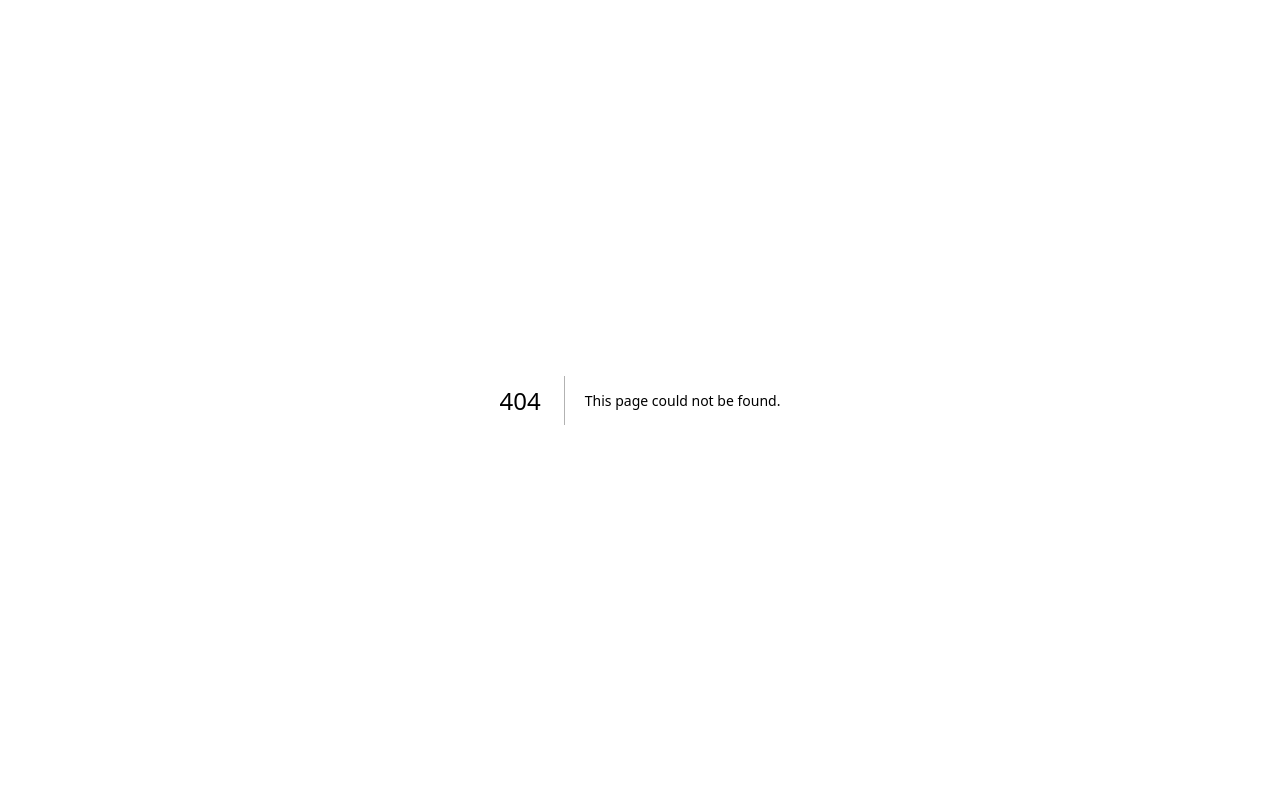
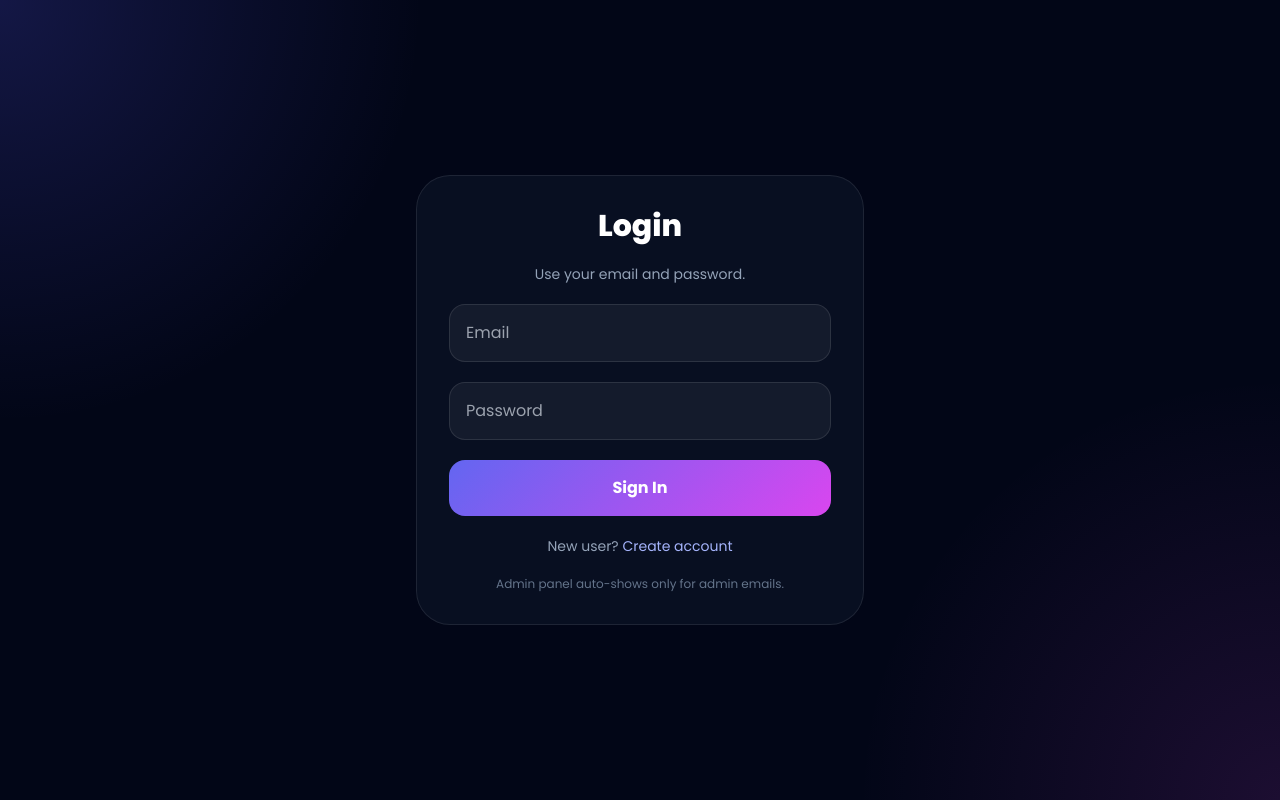
Before and after one commit to bhairamdeen55-eng/TEAMVB-apk-store-, a Next.js app: page /login in a window 1280 px wide. Before the commit this address had no page. Built offline with nearby package versions, Linux system fonts and the light colour scheme; no server answers.

Commit message:
Implement login page with email and password fields

```diff
--- /dev/null
+++ b/src/app/login/page.tsx
@@ -0,0 +1,52 @@
+'use client';
+
+import { useState } from 'react';
+import { useRouter } from 'next/navigation';
+import Link from 'next/link';
+import { loginUser } from '@/lib/auth';
+
+export default function LoginPage() {
+  const router = useRouter();
+  const [email, setEmail] = useState('');
+  const [password, setPassword] = useState('');
+
+  const submit = async (e: React.FormEvent) => {
+    e.preventDefault();
+    await loginUser(email, password);
+    router.push('/');
+  };
+
+  return (
+    <main className="min-h-screen flex items-center justify-center px-4">
+      <form onSubmit={submit} className="glass w-full max-w-md rounded-[34px] p-8 space-y-5 border border-white/10">
+        <h1 className="text-3xl font-extrabold text-center">Login</h1>
+        <p className="text-center text-slate-400 text-sm">Use your email and password.</p>
+
+        <input
+          className="w-full p-4 rounded-2xl bg-white/5 border border-white/10 outline-none"
+          placeholder="Email"
+          value={email}
+          onChange={e => setEmail(e.target.value)}
+        />
+
+        <input
+          className="w-full p-4 rounded-2xl bg-white/5 border border-white/10 outline-none"
+          placeholder="Password"
+          type="password"
+          value={password}
+          onChange={e => setPassword(e.target.value)}
+        />
+
+        <button className="w-full accent py-4 rounded-2xl font-bold">Sign In</button>
+
+        <p className="text-center text-slate-400 text-sm">
+          New user? <Link href="/register" className="text-indigo-300">Create account</Link>
+        </p>
+
+        <p className="text-center text-slate-500 text-xs">
+          Admin panel auto-shows only for admin emails.
+        </p>
+      </form>
+    </main>
+  );
+}
```
